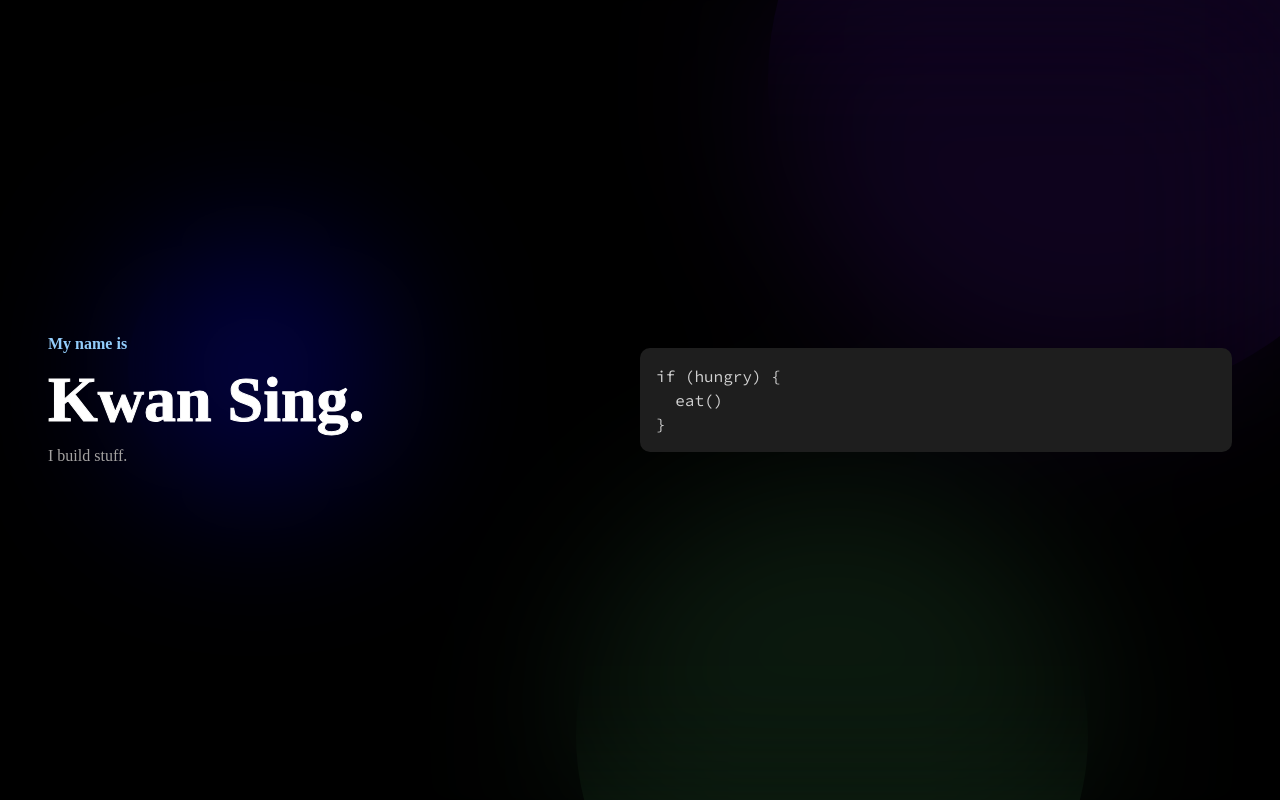
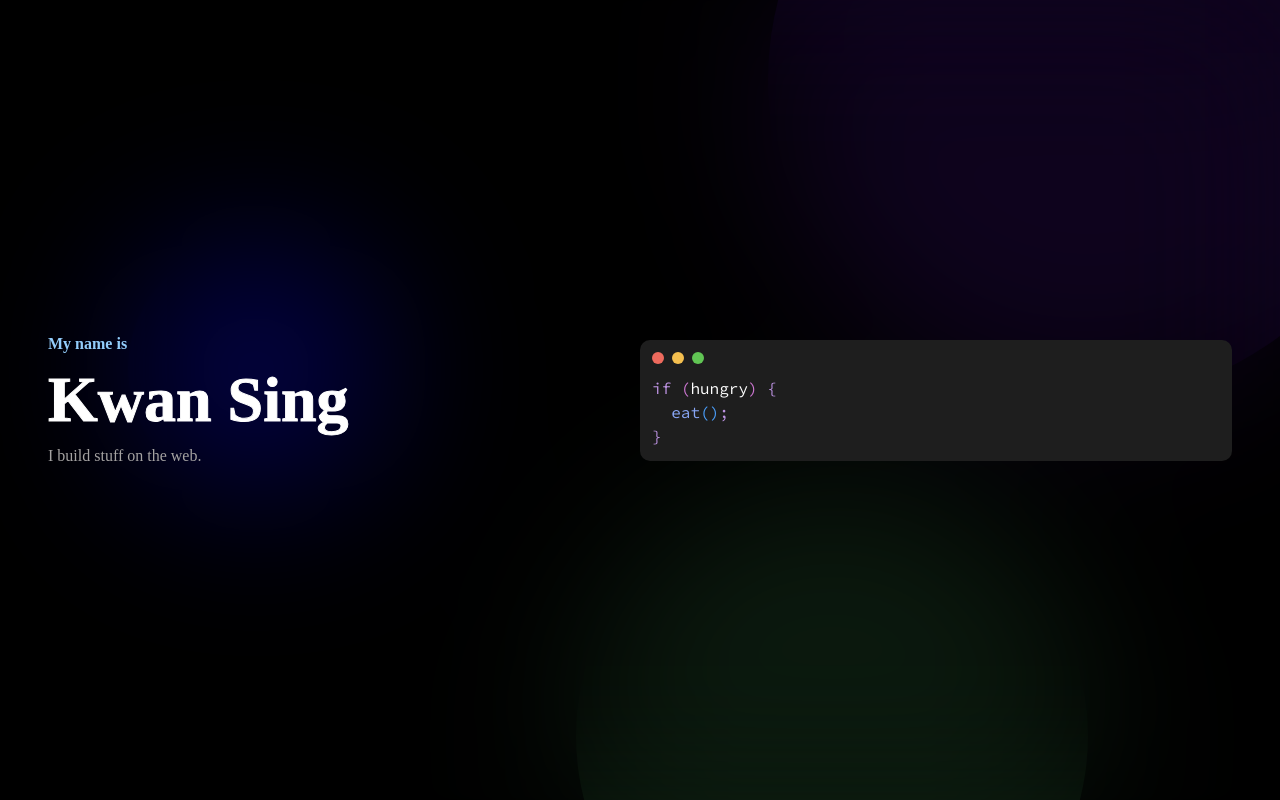
Before and after one commit to kwansing14/kwansing-portfolio.vercel.app, a Next.js app: page / in a window 1280 px wide. Built offline with nearby package versions, Linux system fonts and the light colour scheme.

Commit message:
code styling + blinking cursor

```diff
--- /dev/null
+++ b/components/Layout/BlinkingText.tsx
@@ -0,0 +1,51 @@
+import type { NextPage } from 'next';
+import styled from '@emotion/styled';
+import { keyframes } from '@emotion/react';
+
+import styles from '@root/styles';
+
+interface StyleProp {
+  delay: number;
+}
+
+const BlinkingText: NextPage<{ children: string }> = ({ children }) => {
+  const splitText = (text: string) => {
+    const splitText = text.split('');
+    return (
+      <>
+        {splitText.map((x, index) => (
+          <BlinkingSpan key={index} delay={index}>
+            <b>{x}</b>
+          </BlinkingSpan>
+        ))}
+      </>
+    );
+  };
+  return <Title>{splitText(children)}</Title>;
+};
+
+export default BlinkingText;
+
+const Title = styled.div`
+  ${styles.blinkingTitle}
+`;
+
+const blinking = keyframes`
+  0% {
+    -webkit-text-fill-color: transparent;
+  }
+  25% {
+    -webkit-text-fill-color: currentColor;
+  }
+  50% {
+    -webkit-text-fill-color: transparent;
+  }
+  100% {
+    -webkit-text-fill-color: currentColor;
+  }
+`;
+
+const BlinkingSpan = styled.span<StyleProp>`
+  animation: ${blinking} 0.4s cubic-bezier(0.4, 0, 0.2, 1) forwards;
+  animation-delay: ${({ delay }) => delay / 10 + 1}s;
+`;
--- /dev/null
+++ b/components/Layout/TextInCodeStyle.tsx
@@ -0,0 +1,126 @@
+import React, { useState } from 'react';
+import styled from '@emotion/styled';
+import { css, keyframes } from '@emotion/react';
+
+const TextInCodeStyle = () => {
+  const hungry = true;
+  const eat = () => {};
+
+  if (hungry) {
+    eat();
+  }
+
+  const codeText = 'if (hungry) { eat(); }';
+
+  const splitText = codeText.split(' ');
+
+  const checkCode = (x: string) => {
+    if (x[0] === '(') {
+      const x2 = x.split('');
+      x2.pop();
+      x2.shift();
+      return (
+        <Span2>
+          (<Span3>{x2.join('')}</Span3>){' '}
+        </Span2>
+      );
+    }
+    if (x === '{') {
+      return `${x}\n  `;
+    }
+    if (x === '}') {
+      return `\n${x}`;
+    }
+    if (x.includes('(')) {
+      const [x1, x2] = x.split('(');
+      const x3 = x2.split('');
+      x3.pop();
+      return (
+        <>
+          <Span4>
+            {x1}
+            <Span5>({x3}</Span5>
+          </Span4>
+          ;
+        </>
+      );
+    }
+    return `${x} `;
+  };
+
+  return (
+    <>
+      {splitText.map((x, index) => {
+        const res = checkCode(x);
+        return <Span1 key={index}>{res}</Span1>;
+      })}
+      <Type />
+    </>
+  );
+};
+
+export default TextInCodeStyle;
+
+const color1 = '#BD93E2';
+const color2 = '#CC76D1';
+const color3 = '#fff';
+const color4 = '#88A6F5';
+const color5 = '#4A9DF8';
+
+const blinkblink = keyframes`
+  0% {
+    opacity: 0;
+  }
+  50% {
+    opacity: 1;
+  }
+  100% {
+    opacity: 0;
+  }
+`;
+
+const highlight = keyframes`
+  0% {
+    background-color: none;
+  }
+  100% {
+    background-color: #617CA1;
+  }
+`;
+
+const Type = styled.span`
+  border-right: 1px solid rgba(255, 255, 255, 0.75);
+  animation: ${blinkblink} 1s steps(1) infinite;
+`;
+
+const spanStyle = css`
+  font-size: 16px;
+  line-height: 24px;
+  font-family: Source Code Pro;
+  white-space: pre;
+`;
+
+const Span1 = styled.span`
+  color: ${color1};
+  ${spanStyle}
+`;
+
+const Span2 = styled.span`
+  color: ${color2};
+  ${spanStyle}
+`;
+
+const Span3 = styled.span`
+  color: ${color3};
+  ${spanStyle}
+`;
+
+const Span4 = styled.span`
+  color: ${color4};
+  ${spanStyle}
+`;
+
+const Span5 = styled.span`
+  color: ${color5};
+  ${spanStyle}
+`;
--- a/next.config.js
+++ b/next.config.js
@@ -2,6 +2,6 @@
 const nextConfig = {
   reactStrictMode: true,
   swcMinify: true,
-}
+};
 
-module.exports = nextConfig
+module.exports = nextConfig;
--- a/pages/index.tsx
+++ b/pages/index.tsx
@@ -2,29 +2,12 @@ import type { NextPage } from 'next';
 import styled from '@emotion/styled';
 import { keyframes } from '@emotion/react';
 
-import { container, subTitleFont, contentFont, blinkingTitle } from '@root/styles';
+import styles from '@root/styles';
 import Background from '@root/components/Layout/Background';
-
-interface StyleProp {
-  delay: number;
-}
+import TextInCodeStyle from '@root/components/Layout/TextInCodeStyle';
+import BlinkingText from '@root/components/Layout/BlinkingText';
 
 const Home: NextPage = () => {
-  const splitText = (text: string) => {
-    const splitText = text.split('');
-    return (
-      <>
-        {splitText.map((x, index) => (
-          <BlinkingSpan key={index} delay={index}>
-            <b>{x}</b>
-          </BlinkingSpan>
-        ))}
-      </>
-    );
-  };
-
-  const codeText = 'if (hungry) {\n  eat() \n}';
-
   return (
     <div>
       <Background>
@@ -32,13 +15,19 @@ const Home: NextPage = () => {
           <div>
             <Left>
               <SmallText>My name is</SmallText>
-              <Title>{splitText('Kwan Sing.')}</Title>
-              <SubTitle>I build stuff.</SubTitle>
+              <BlinkingText>Kwan Sing</BlinkingText>
+              <SubTitle>I build stuff on the web.</SubTitle>
             </Left>
             <Right>
               <CodeContainer>
-                {/* <Header>abc</Header> */}
-                <RightText>{codeText}</RightText>
+                <HeaderButtons>
+                  <button />
+                  <button />
+                  <button />
+                </HeaderButtons>
+                <RightText>
+                  <TextInCodeStyle />
+                </RightText>
               </CodeContainer>
             </Right>
           </div>
@@ -51,23 +40,8 @@ const Home: NextPage = () => {
 export default Home;
 
 const Container = styled.div`
-  ${container}
+  ${styles.container}
   background: none;
-`;
-
-const blinking = keyframes`
-  0% {
-    -webkit-text-fill-color: transparent;
-  }
-  25% {
-    -webkit-text-fill-color: currentColor;
-  }
-  50% {
-    -webkit-text-fill-color: transparent;
-  }
-  100% {
-    -webkit-text-fill-color: currentColor;
-  }
 `;
 
 const Left = styled.div`
@@ -79,18 +53,8 @@ const Left = styled.div`
   flex-direction: column;
   gap: 10px;
 `;
-
-const Title = styled.div`
-  ${blinkingTitle}
-`;
-
 const SubTitle = styled.div`
-  ${subTitleFont}
-`;
-
-const BlinkingSpan = styled.span<StyleProp>`
-  animation: ${blinking} 0.4s cubic-bezier(0.4, 0, 0.2, 1) forwards;
-  animation-delay: ${({ delay }) => delay / 10 + 1}s;
+  ${styles.subTitleFont}
 `;
 
 const Right = styled.div`
@@ -111,7 +75,6 @@ const SmallText = styled.div`
 const RightText = styled.div`
   font-size: 16px;
   line-height: 24px;
-  color: #d1d1d1;
   font-family: Source Code Pro;
   white-space: pre;
 `;
@@ -120,7 +83,31 @@ const CodeContainer = styled.div`
   width: 100%;
   background-color: #1e1e1e;
   border-radius: 10px;
-  padding: 16px;
+  padding: 12px;
 `;
 
-const Header = styled.div``;
+const HeaderButtons = styled.div`
+  display: flex;
+  gap: 8px;
+  padding-bottom: 12px;
+
+  button {
+    border-radius: 50%;
+    width: 12px;
+    height: 12px;
+    border: none;
+    cursor: pointer;
+  }
+
+  button:nth-of-type(1) {
+    background-color: #ed6a5d;
+  }
+
+  button:nth-of-type(2) {
+    background-color: #f4bf4f;
+  }
+
+  button:nth-of-type(3) {
+    background-color: #61c554;
+  }
+`;
--- a/styles/globals.css
+++ b/styles/globals.css
@@ -14,6 +14,8 @@ a {
 * {
   box-sizing: border-box;
   font-family: Avenir;
+  padding: 0;
+  margin: 0;
 }
 
 /* @media (prefers-color-scheme: dark) {
--- a/styles/index.ts
+++ b/styles/index.ts
@@ -24,13 +24,13 @@ interface SizesProp {
   s: string;
 }
 
-export const sizes: SizesProp = {
+const sizes: SizesProp = {
   l: '(max-width: 1260px)',
   m: '(max-width: 768px)',
   s: '(max-width: 480px)',
 };
 
-export const blinkingTitle = css`
+const blinkingTitle = css`
   font-size: 64px;
   white-space: pre-line;
   -webkit-text-fill-color: transparent;
@@ -38,7 +38,7 @@ export const blinkingTitle = css`
   white-space: pre;
 `;
 
-export const titleFont = css`
+const titleFont = css`
   font-size: 56px;
   font-weight: 400;
   line-height: 72px;
@@ -54,7 +54,7 @@ export const titleFont = css`
   }
 `;
 
-export const subTitleFont = css`
+const subTitleFont = css`
   font-size: 16px;
   color: #a4a2a2;
 
@@ -64,7 +64,7 @@ export const subTitleFont = css`
   }
 `;
 
-export const contentFont = css`
+const contentFont = css`
   font-size: 18px;
   font-weight: 400;
   line-height: 34px;
@@ -75,3 +75,14 @@ export const contentFont = css`
     line-height: 24px;
   }
 `;
+
+const styles = {
+  container: container,
+  blinkingTitle: blinkingTitle,
+  titleFont: titleFont,
+  subTitleFont: subTitleFont,
+  contentFont: contentFont,
+  sizes: sizes,
+};
+
+export default styles;
--- a/tsconfig.json
+++ b/tsconfig.json
@@ -15,6 +15,7 @@
     "jsx": "preserve",
     "incremental": true,
     "baseUrl": ".",
+    // "downlevelIteration": true,
     "paths": {
       "@root/*": ["*"]
     }
```
Also changed, not shown: components/Layout/CodeStyler.tsx (deleted, +0 -21 lines).
